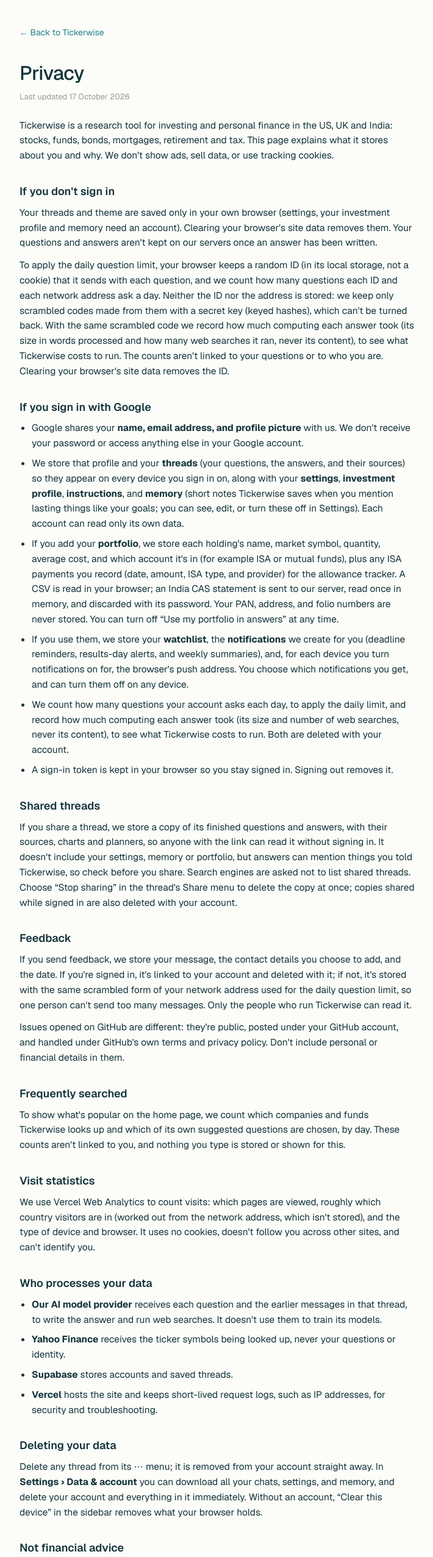
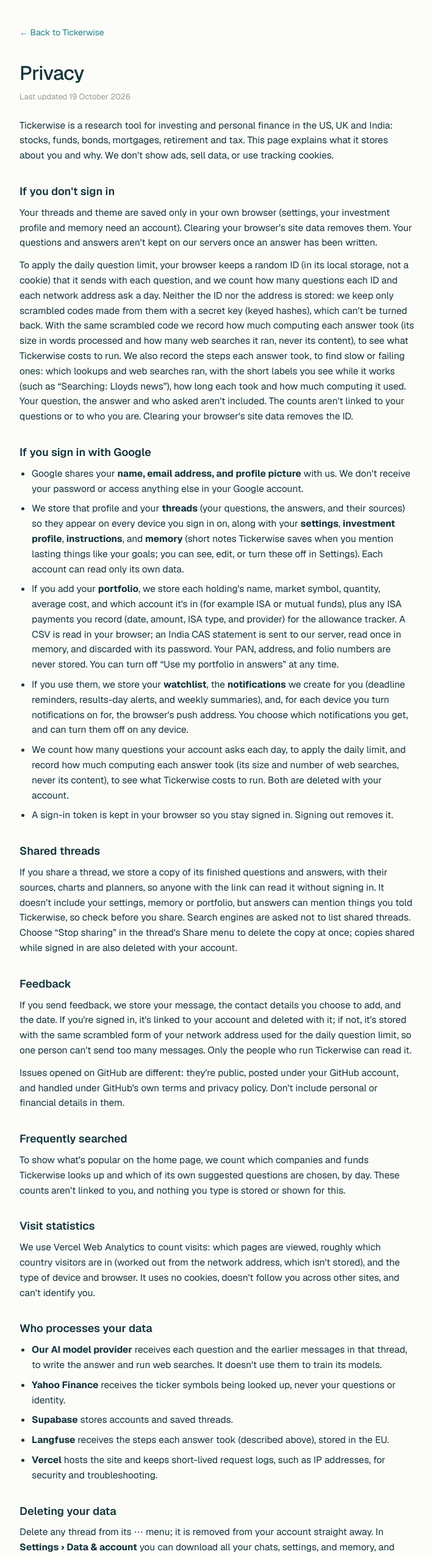
Before and after one commit to hadooping/tickerwise-research, a Next.js app: page /privacy in a window 1280 px wide. Shown: the top 2554 px of the page at 61% size, without its empty margins (284-994 px from the left). Built offline with nearby package versions, Linux system fonts and the light colour scheme.

Commit message:
Privacy: say which steps of each answer are recorded, and list the tracing service

```diff
--- a/src/app/privacy/page.tsx
+++ b/src/app/privacy/page.tsx
@@ -14,7 +14,7 @@
         ← Back to Tickerwise
       </Link>
       <h1>Privacy</h1>
-      <p className={styles.updated}>Last updated 17 October 2026</p>
+      <p className={styles.updated}>Last updated 19 October 2026</p>
 
       <p>
         Tickerwise is a research tool for investing and personal finance in the US, UK and India: stocks, funds, bonds,
@@ -35,6 +35,9 @@
         the ID nor the address is stored: we keep only scrambled codes made from them with a secret key (keyed hashes),
         which can&apos;t be turned back. With the same scrambled code we record how much computing each answer took (its
         size in words processed and how many web searches it ran, never its content), to see what Tickerwise costs to run.
+        We also record the steps each answer took, to find slow or failing ones: which lookups and web searches ran, with
+        the short labels you see while it works (such as &ldquo;Searching: Lloyds news&rdquo;), how long each took and
+        how much computing it used. Your question, the answer and who asked aren&apos;t included.
         The counts aren&apos;t linked to your questions or to who you are. Clearing
         your browser&apos;s site data removes the ID.
       </p>
@@ -122,6 +125,9 @@
           <strong>Supabase</strong> stores accounts and saved threads.
         </li>
         <li>
+          <strong>Langfuse</strong> receives the steps each answer took (described above), stored in the EU.
+        </li>
+        <li>
           <strong>Vercel</strong> hosts the site and keeps short-lived request logs, such as IP addresses, for
           security and troubleshooting.
         </li>
```
